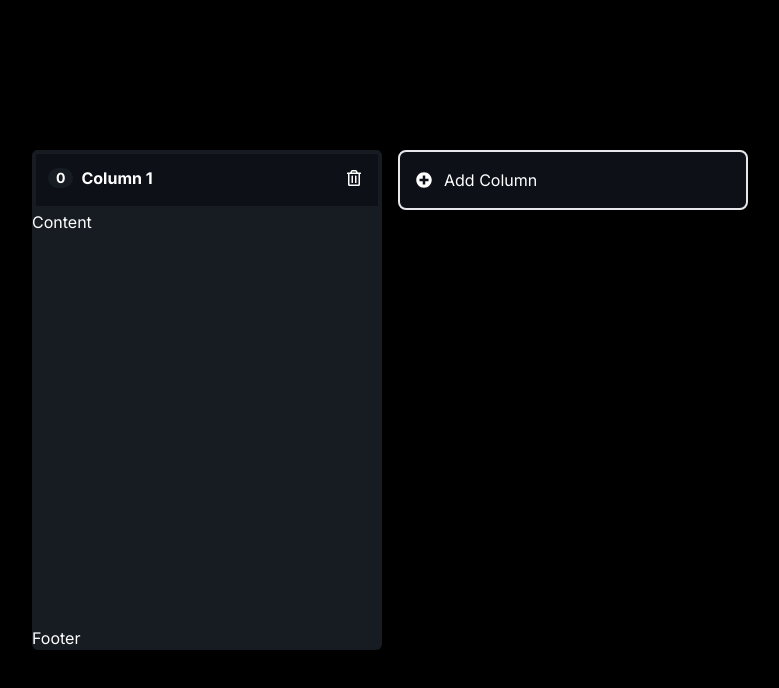
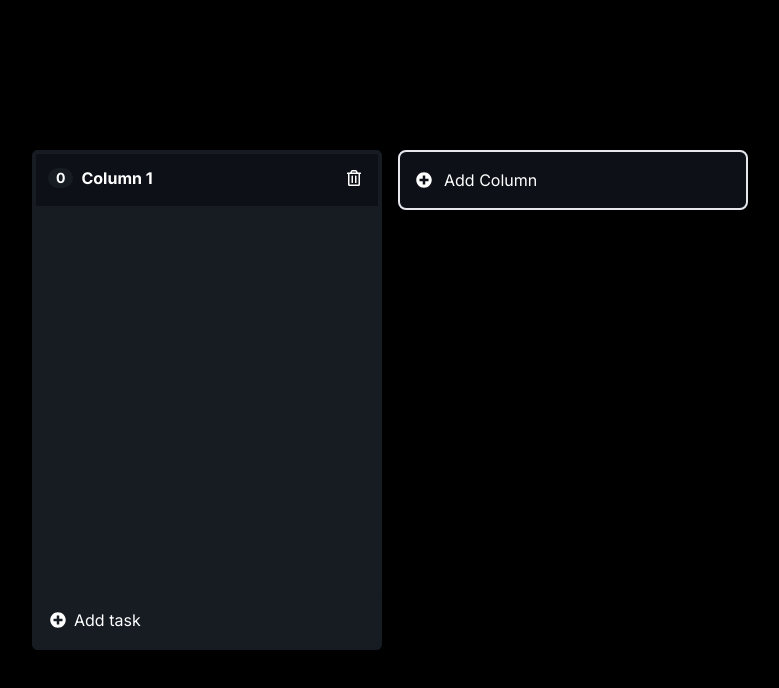
Before and after one commit to mikurikuri11/dnd-tutorial, a Next.js app: page / in a window 1280 px wide. Both pictures are taken after a click on the button "Add Column". Shown: the top 688 px of the page, without its empty margins (250-1029 px from the left). Built offline with nearby package versions, Linux system fonts and the light colour scheme.

Commit message:
✨feat：新規機能追加

```diff
--- a/src/components/ColumnContainer.tsx
+++ b/src/components/ColumnContainer.tsx
@@ -1,17 +1,22 @@
 import { Column, Id } from "@/types";
-import { FaRegTrashAlt } from "react-icons/fa";
+import { FaPlusCircle, FaRegTrashAlt } from "react-icons/fa";
 import { CSS } from "@dnd-kit/utilities";
 import { useSortable } from "@dnd-kit/sortable";
 import { useState } from "react";
+import { Task } from "@/types";
+import TaskCard from "./TaskCard";
 
 interface Props {
   column: Column;
   deleteColumn: (id: Id) => void;
   updateColumn: (id: Id, title: string) => void;
+  createTask: (columnId: Id) => void;
+  deleteTask: (id: Id) => void;
+  tasks: Task[];
 }
 
 function ColumnContainer(props: Props) {
-  const { column, deleteColumn, updateColumn } = props;
+  const { column, deleteColumn, updateColumn, createTask, deleteTask, tasks } = props;
 
   const [editMode, setEditMode] = useState(false);
 
@@ -22,14 +27,13 @@ function ColumnContainer(props: Props) {
     transform,
     transition,
     isDragging,
-  } =
-    useSortable({
+  } = useSortable({
     id: column.id,
     data: {
       type: "Column",
-        column
+      column,
     },
-      disabled: editMode
+    disabled: editMode,
   });
 
   const style = {
@@ -55,7 +59,7 @@ function ColumnContainer(props: Props) {
           flex-col
           "
       ></div>
-      )
+    );
   }
 
   return (
@@ -103,9 +107,7 @@ function ColumnContainer(props: Props) {
                 //     setEditMode(false);
                 //   }
                 // }}
-                onBlur={() =>
-                  setEditMode(false)
-                }
+                onBlur={() => setEditMode(false)}
                 onChange={(e) => {
                   updateColumn(column.id, e.target.value);
                 }}
@@ -131,9 +133,33 @@ function ColumnContainer(props: Props) {
         </div>
       </div>
       {/* Column task container */}
-      <div className="flex flex-grow">Content</div>
+      <div className="flex flex-grow flex-col gap-4 p-2 overflow-x-hidden overflow-y-auto">
+        {tasks.map((task) => (
+          <TaskCard key={task.id} task={task} deleteTask={deleteTask} />
+        ))}
+      </div>
       {/* Column footer */}
-      <div>Footer</div>
+      <button
+        className="
+        flex
+        gap-2
+        items-center
+        border-columnBackgroundColor
+        border-2
+        rounded-md
+        p-4
+        border-x-columnBackgroundColor
+        hover:bg-columnBackgroundColor
+        hover:text-rose-500
+        active:bg-blank
+      "
+      onClick={() => {
+        createTask(column.id);
+      }}
+      >
+        <FaPlusCircle />
+        Add task
+      </button>
     </div>
   );
 }
--- a/src/components/KanbanBoard.tsx
+++ b/src/components/KanbanBoard.tsx
@@ -1,6 +1,6 @@
 import { FaPlusCircle } from "react-icons/fa";
 import { useState, useMemo } from "react";
-import { Column, Id } from "@/types";
+import { Column, Id, Task } from "@/types";
 import ColumnContainer from "./ColumnContainer";
 import {
   DndContext,
@@ -18,6 +18,8 @@ function KanbanBoard() {
   const [columns, setColumns] = useState<Column[]>([]);
   const columsId = useMemo(() => columns.map((col) => col.id), [columns]);
 
+  const [tasks, setTasks] = useState<Task[]>([]);
+
   const [activeColumn, setActiveColumn] = useState<Column | null>(null);
 
   const sensors = useSensors(
@@ -27,7 +29,6 @@ function KanbanBoard() {
         },
       })
     );
-
 
   return (
     <div
@@ -52,6 +53,9 @@ function KanbanBoard() {
                   column={col}
                   deleteColumn={deleteColumn}
                   updateColumn={updateColumn}
+                  createTask={createTask}
+                  tasks={tasks.filter((task) => task.columnId === col.id)}
+                  deleteTask={deleteTask}
                 />
               ))}
             </SortableContext>
@@ -85,6 +89,11 @@ function KanbanBoard() {
                 column={activeColumn}
                 deleteColumn={deleteColumn}
                 updateColumn={updateColumn}
+                createTask={createTask}
+                tasks={tasks.filter(
+                  (task) => task.columnId === activeColumn.id
+                )}
+                deleteTask={deleteTask}
               />
             )}
           </DragOverlay>,
@@ -93,6 +102,21 @@ function KanbanBoard() {
       </DndContext>
     </div>
   );
+
+  function createTask(columnId: Id) {
+    const newTask: Task = {
+      id: generateId(),
+      columnId,
+      content: `Task ${tasks.length + 1}`,
+    };
+
+    setTasks([...tasks, newTask]);
+  }
+
+  function deleteTask(id: Id) {
+    const newTasks = tasks.filter((task) => task.id !== id);
+    setTasks(newTasks);
+  }
 
   function createNewColumn() {
     const columnToAdd: Column = {
--- /dev/null
+++ b/src/components/TaskCard.tsx
@@ -0,0 +1,59 @@
+import { FaRegTrashAlt } from "react-icons/fa";
+import { Id, Task } from "../types";
+import { useState } from "react";
+
+interface Props {
+  task: Task;
+  deleteTask: (id: Id) => void;
+}
+
+function TaskCard(props: Props) {
+  const { task, deleteTask } = props;
+
+  const [mouseIsOver, setMouseIsOver] = useState(false);
+
+  return (
+    <div
+      onMouseEnter={() => setMouseIsOver(true)}
+      onMouseLeave={() => setMouseIsOver(false)}
+      className="
+      bg-mainBackgroundColor
+      p-2.5
+      h-[100px]
+      min-h-[100px]
+      items-center
+      flex
+      text-left
+      rounded-xl
+      hover:ring-2
+      hover:ring-insert
+      hover:ring-rose-500
+      cursor-grab
+    "
+    >
+      {task.content}
+      {mouseIsOver && (
+        <button
+          onClick={() => {
+            deleteTask(task.id);
+          }}
+          className="
+          stroke-white
+          top-1/2
+          -translate-y-1/2
+          bg-columnBackgroundColor
+          mt-3
+          ml-auto
+          mr-2
+          rounded-full
+          cursor-pointer
+          "
+          >
+          <FaRegTrashAlt />
+        </button>
+      )}
+    </div>
+  );
+}
+
+export default TaskCard;
--- a/src/types.ts
+++ b/src/types.ts
@@ -4,3 +4,9 @@ export type Column = {
   id: Id;
   title: string;
 };
+
+export type Task = {
+  id: Id;
+  columnId: Id;
+  content: string;
+};
```
Lines whose indentation alone changed are shown as unchanged.
